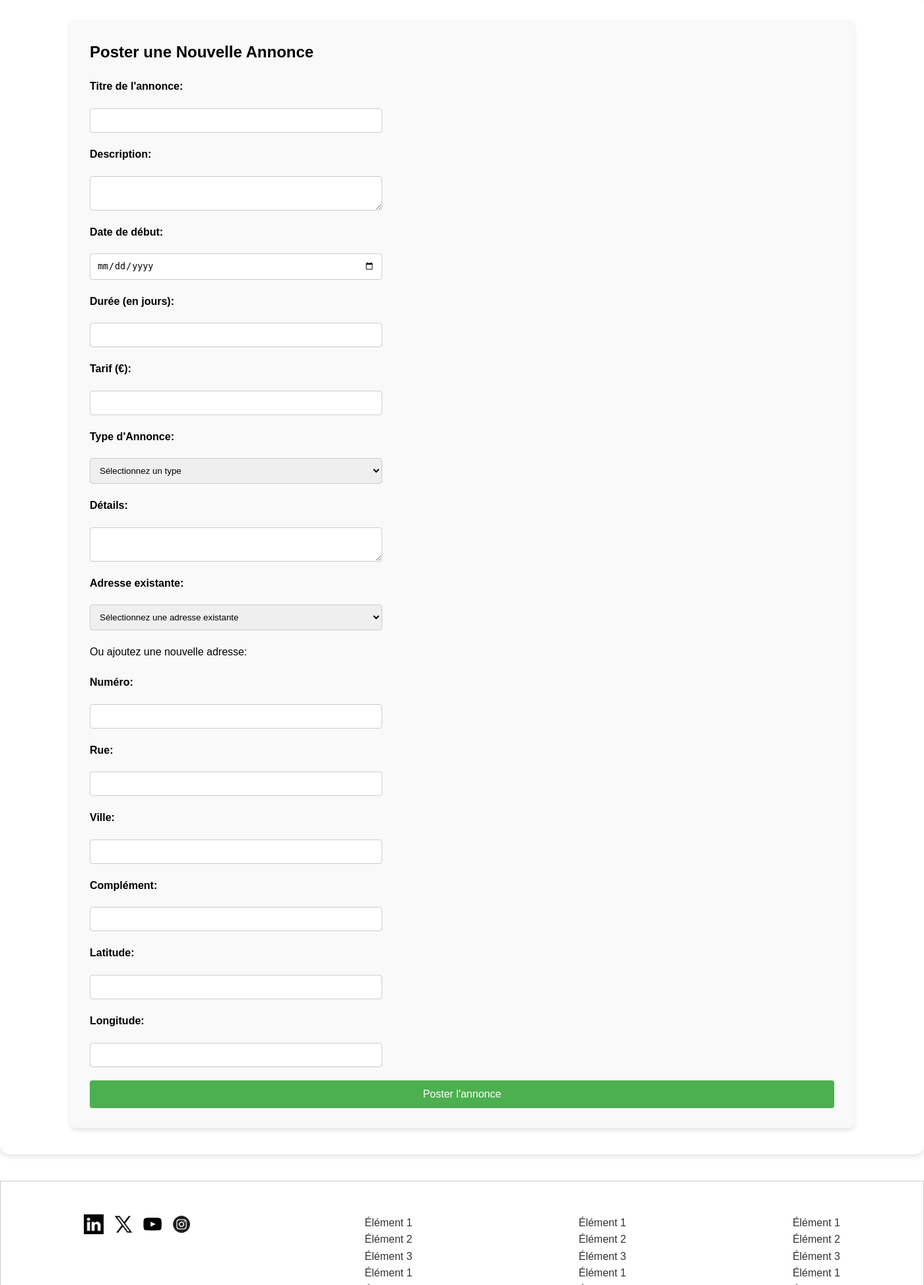
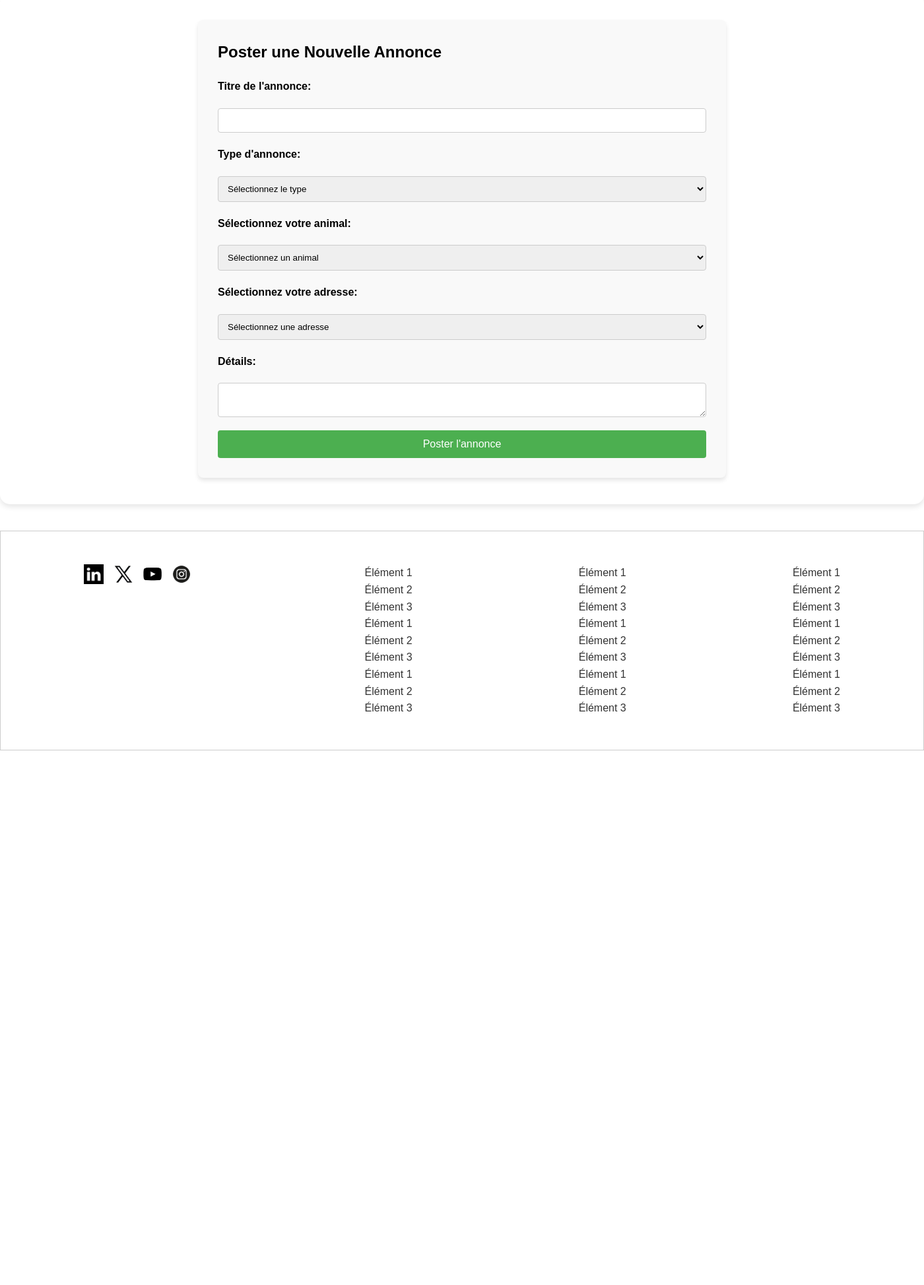
Before and after one commit to Plekiby/PetBesties, a PHP site: page /PetBesties/poster_annonce in a window 1400 px wide. Shown: the part 70-2017 px from the top of the page at 66% size. After the commit the page ends 1207 px from the top, so only its background shows below. Run offline with PHP 8.4, Linux system fonts and the light colour scheme; the visitor is signed in with stand-in values (Sample User, id 1); tables that the repository leaves empty or names only in its code hold one stand-in row (values such as "Sample post"); data that the repository does not hold is empty.

Commit message:
[WIP] Création d'annonces

```diff
--- a/controllers/AnnonceController.php
+++ b/controllers/AnnonceController.php
@@ -1,11 +1,14 @@
 <?php
 require_once __DIR__ . '/../models/Annonce.php';
+require_once __DIR__ . '/../models/Utilisateur.php'; // Added to use Utilisateur model
 
 class AnnonceController {
     private $model;
+    private $utilisateurModel; // Added property
 
     public function __construct() {
         $this->model = new Annonce();
+        $this->utilisateurModel = new Utilisateur(); // Instantiate Utilisateur model
     }
 
     public function index() {
@@ -42,6 +45,23 @@
         $adresseModel = new Adresse();
         $adresses = $adresseModel->fetchAll();
 
+        // Start session if not already started
+        if (session_status() == PHP_SESSION_NONE) {
+            session_start();
+        }
+
+        if (isset($_SESSION['user_id'])) {
+            $userId = $_SESSION['user_id'];
+            // Fetch user's animals using Utilisateur model
+            $animals = $this->utilisateurModel->getUserAnimals($userId);
+            // Fetch user's addresses using Utilisateur model
+            $adresses = $this->utilisateurModel->getUserAddresses($userId);
+        } else {
+            // Redirect to login if not authenticated
+            header('Location: /PetBesties/connexion');
+            exit;
+        }
+
         include __DIR__ . '/../views/header.php';
         include __DIR__ . '/../views/poster_annonce.php';
         include __DIR__ . '/../views/footer.php';
@@ -56,29 +76,41 @@
 
             if (isset($_SESSION['user_id'])) {
                 // Récupérer et valider les données du formulaire
-                $titre = $_POST['titre_annonce'] ?? null;
-                $description = $_POST['description_annonce'] ?? null;
-                $dateDebut = $_POST['dateDebut_annonce'] ?? null;
-                $duree = $_POST['duree_annonce'] ?? null;
-                $tarif = $_POST['tarif_annonce'] ?? null;
-                $type = $_POST['type_annonce'] ?? null; // Nouveau champ pour le type
-                $details = $_POST['details_annonce'] ?? null; // Nouveau champ pour les détails
+                $type = $_POST['type_annonce'] ?? null; // Type: garde ou promenade
+                $animalId = $_POST['Id_Animal'] ?? null;
                 $adresseId = $_POST['Id_Adresse'] ?? null;
+                $details = $_POST['details_annonce'] ?? null;
+
+                // Générer le titre basé sur le type et le nom de l'animal
+                if ($animalId && $type) {
+                    // Récupérer le nom de l'animal
+                    $animal = $this->utilisateurModel->getAnimalById($animalId); // Assurez-vous que cette méthode existe
+                    if ($animal) {
+                        $titre = ucfirst($type) . ' de ' . $animal['nom_animal'];
+                    } else {
+                        $error = "Animal sélectionné invalide.";
+                    }
+                } else {
+                    $error = "Type d'annonce et animal sont requis.";
+                }
 
                 // Vérifier si une nouvelle adresse doit être créée
-                if (empty($adresseId)) {
+                if (!$adresseId) {
                     $adresseId = $this->createNewAdresse($_POST);
+                    if (!$adresseId) {
+                        $error = "Adresse invalide ou incomplète.";
+                    }
                 }
 
                 // Vérifier que toutes les données nécessaires sont présentes
-                if ($titre && $description && $dateDebut && $duree && $tarif && $type && $details && $adresseId) {
+                if (isset($titre) && isset($details) && isset($adresseId)) {
                     // Appeler le modèle pour créer l'annonce avec les paramètres requis
                     $result = $this->model->createAnnonce(
                         $titre,
-                        $description,
-                        $dateDebut,
-                        $duree,
-                        $tarif,
+                        $details, // Description remplacée par détails
+                        date('Y-m-d'), // Date de début actuelle
+                        0, // Durée par défaut, ajustez si nécessaire
+                        0, // Tarif par défaut, ajustez si nécessaire
                         $_SESSION['user_id'],
                         $type,
                         $details,
@@ -91,7 +123,9 @@
                         $error = "Erreur lors de la publication de l'annonce. Veuillez réessayer.";
                     }
                 } else {
-                    $error = "Tous les champs sont obligatoires.";
+                    if (!isset($error)) {
+                        $error = "Tous les champs sont obligatoires.";
+                    }
                 }
 
                 include __DIR__ . '/../views/header.php';
@@ -105,7 +139,7 @@
             header('Location: /PetBesties/poster_annonce');
             exit;
         }
-    } // Correction de la fermeture de la méthode postAnnonce
+    }
 
     public function showAnnonce($id) {
         try {
@@ -161,6 +195,19 @@
         }
     }
 
+    // Ajouter une méthode pour récupérer un animal par ID
+    public function getAnimalById($animalId) {
+        // Supposons que le modèle Utilisateur a une méthode pour cela
+        // Sinon, implémentez-la dans le modèle
+        $animals = $this->utilisateurModel->getUserAnimals($_SESSION['user_id']);
+        foreach ($animals as $animal) {
+            if ($animal['Id_Animal'] == $animalId) {
+                return $animal;
+            }
+        }
+        return null;
+    }
+
 } // Correction de la fermeture de la classe
 
 ?>
--- a/models/Adresse.php
+++ b/models/Adresse.php
@@ -60,5 +60,21 @@
             return false;
         }
     }
+
+    public function getUserAddresses($userId) {
+        try {
+            $sql = "SELECT adresse.Id_Adresse, adresse.numero_adresse, adresse.rue_adresse, adresse.nom_adresse
+                    FROM adresse
+                    JOIN utilisateur_adresse ON adresse.Id_Adresse = utilisateur_adresse.Id_Adresse
+                    WHERE utilisateur_adresse.Id_utilisateur = :userId";
+            $stmt = $this->conn->prepare($sql);
+            $stmt->bindParam(':userId', $userId, PDO::PARAM_INT);
+            $stmt->execute();
+            return $stmt->fetchAll(PDO::FETCH_ASSOC);
+        } catch (PDOException $e) {
+            error_log('Erreur lors de la récupération des adresses : ' . $e->getMessage());
+            return [];
+        }
+    }
 }
 ?>
--- a/models/Annonce.php
+++ b/models/Annonce.php
@@ -45,8 +45,8 @@
         try {
             $this->conn->beginTransaction();
 
-            $sql = "INSERT INTO annonce (titre_annonce, description_annonce, dateDebut_annonce, duree_annonce, tarif_annonce, Id_Statut, Id_utilisateur, datePublication_annonce, Id_Adresse)
-                    VALUES (:titre, :description, :dateDebut, :duree, :tarif, :id_statut, :id_utilisateur, NOW(), :adresseId)";
+            $sql = "INSERT INTO annonce (titre_annonce, description_annonce, dateDebut_annonce, duree_annonce, tarif_annonce, Id_Statut, Id_utilisateur, datePublication_annonce, Id_Adresse, type_annonce)
+                    VALUES (:titre, :description, :dateDebut, :duree, :tarif, :id_statut, :id_utilisateur, NOW(), :adresseId, :type_annonce)";
             $stmt = $this->conn->prepare($sql);
             $stmt->bindParam(':titre', $titre);
             $stmt->bindParam(':description', $description);
@@ -56,9 +56,11 @@
             $stmt->bindValue(':id_statut', 1, PDO::PARAM_INT); // Statut par défaut
             $stmt->bindParam(':id_utilisateur', $id_utilisateur, PDO::PARAM_INT);
             $stmt->bindParam(':adresseId', $adresseId, PDO::PARAM_INT);
+            $stmt->bindParam(':type_annonce', $type, PDO::PARAM_STR);
             $stmt->execute();
             $annonceId = $this->conn->lastInsertId();
 
+            // Gérer les types d'annonce
             if ($type === 'promenade') {
                 $sqlPromenade = "INSERT INTO promenade (Id_Promenade, details_promenade) VALUES (:annonceId, :details)";
                 $stmtPromenade = $this->conn->prepare($sqlPromenade);
--- a/models/Utilisateur.php
+++ b/models/Utilisateur.php
@@ -131,6 +131,49 @@
         }
     }
 
+    public function getUserAnimals($userId) {
+        try {
+            $sql = "SELECT Id_Animal, nom_animal, race_animal FROM animal WHERE Id_utilisateur = :userId";
+            $stmt = $this->conn->prepare($sql);
+            $stmt->bindParam(':userId', $userId, PDO::PARAM_INT);
+            $stmt->execute();
+            return $stmt->fetchAll(PDO::FETCH_ASSOC);
+        } catch (PDOException $e) {
+            error_log('Erreur lors de la récupération des animaux : ' . $e->getMessage());
+            return [];
+        }
+    }
+
+    public function getUserAddresses($userId) {
+        try {
+            $sql = "SELECT adresse.Id_Adresse, adresse.numero_adresse, adresse.rue_adresse, adresse.nom_adresse
+                    FROM adresse
+                    JOIN utilisateur_adresse ON adresse.Id_Adresse = utilisateur_adresse.Id_Adresse
+                    WHERE utilisateur_adresse.Id_utilisateur = :userId";
+            $stmt = $this->conn->prepare($sql);
+            $stmt->bindParam(':userId', $userId, PDO::PARAM_INT);
+            $stmt->execute();
+            return $stmt->fetchAll(PDO::FETCH_ASSOC);
+        } catch (PDOException $e) {
+            error_log('Erreur lors de la récupération des adresses : ' . $e->getMessage());
+            return [];
+        }
+    }
+
+    public function getAnimalById($animalId) {
+        try {
+            $sql = "SELECT Id_Animal, nom_animal, race_animal FROM animal WHERE Id_Animal = :animalId AND Id_utilisateur = :userId";
+            $stmt = $this->conn->prepare($sql);
+            $stmt->bindParam(':animalId', $animalId, PDO::PARAM_INT);
+            $stmt->bindParam(':userId', $_SESSION['user_id'], PDO::PARAM_INT);
+            $stmt->execute();
+            return $stmt->fetch(PDO::FETCH_ASSOC);
+        } catch (PDOException $e) {
+            error_log('Erreur lors de la récupération de l\'animal : ' . $e->getMessage());
+            return false;
+        }
+    }
+
     public function beginTransaction() {
         $this->conn->beginTransaction();
     }
--- a/routeur.php
+++ b/routeur.php
@@ -151,6 +151,13 @@
     include __DIR__ . '/views/footer.php';
 });
 
+// Route GET pour afficher le formulaire de création d'annonce
+$router->add('/poster_annonce', function() {
+    require_once __DIR__ . '/controllers/AnnonceController.php';
+    $controller = new AnnonceController();
+    $controller->showPostAnnonceForm();
+}, 'GET');
+
 // Route GET pour afficher le formulaire d'inscription
 $router->add('/inscription', function() {
     include __DIR__ . '/views/header.php';
@@ -271,13 +278,6 @@
     }
 });
 
-// Route GET pour afficher le formulaire de création d'annonce
-$router->add('/poster_annonce', function() {
-    require_once __DIR__ . '/controllers/AnnonceController.php';
-    $controller = new AnnonceController();
-    $controller->showPostAnnonceForm();
-}, 'GET');
-
 // Route POST pour traiter la soumission du formulaire de création d'annonce
 $router->add('/poster_annonce', function() {
     require_once __DIR__ . '/controllers/AnnonceController.php';
--- a/views/header.php
+++ b/views/header.php
@@ -23,12 +23,14 @@
         <a href="#" class="dropbtn">🐕 PetSitter</a>
         <div class="dropdown-content">
             <a href="/PetBesties/petsitter">Voir les annonces</a>
+            <a href="/PetBesties/poster_annonce">Poster une annonce</a>
         </div>
     </div>
     <div class="dropdown">
         <a href="#" class="dropbtn">🐾 PetOwner</a>
         <div class="dropdown-content">
             <a href="/PetBesties/petowner">Voir les annonces</a>
+            <a href="/PetBesties/poster_annonce">Poster une annonce</a>
         </div>
     </div>
     <a href="/PetBesties/contact">Contact</a>
--- a/views/poster_annonce.php
+++ b/views/poster_annonce.php
@@ -17,10 +17,10 @@
 
     .annonce-form {
         display: grid;
-        grid-template-columns: 2fr 3fr; /* Ajustement des proportions pour plus de largeur */
+        grid-template-columns: 1fr; /* Full width */
         gap: 20px;
-        width: 90%; /* Augmentation de la largeur */
-        max-width: 1200px;
+        width: 100%; /* Ensure full width */
+        max-width: 800px; /* Adjust as needed */
         background-color: #f9f9f9;
         padding: 30px;
         border-radius: 8px;
@@ -28,25 +28,19 @@
     }
 
     .annonce-form label {
-        grid-column: span 2;
         font-weight: bold;
     }
 
+    .annonce-form select,
     .annonce-form input,
-    .annonce-form textarea,
-    .annonce-form select {
+    .annonce-form textarea {
         width: 100%;
         padding: 10px;
         border: 1px solid #ccc;
         border-radius: 4px;
     }
 
-    .annonce-form .full-width {
-        grid-column: span 2;
-    }
-
     .annonce-form button {
-        grid-column: span 2;
         padding: 12px;
         background-color: #4CAF50;
         color: white;
@@ -65,10 +59,6 @@
         .annonce-form {
             grid-template-columns: 1fr;
         }
-
-        .annonce-form .full-width {
-            grid-column: span 1;
-        }
     }
 
     /* ...existing styles... */
@@ -76,17 +66,52 @@
     <script>
     function toggleAnnonceFields() {
         var type = document.getElementById('type_annonce').value;
+        var gardiennageFields = document.getElementById('gardiennage_fields');
+        var promenadeFields = document.getElementById('promenade_fields');
+        var newAddressFields = document.getElementById('new_address_fields');
+
         if (type === 'gardiennage') {
-            document.getElementById('gardiennage_fields').style.display = 'block';
-            document.getElementById('promenade_fields').style.display = 'none';
+            gardiennageFields.style.display = 'block';
+            promenadeFields.style.display = 'none';
+            generateTitle('Garde');
         } else if (type === 'promenade') {
-            document.getElementById('promenade_fields').style.display = 'block';
-            document.getElementById('gardiennage_fields').style.display = 'none';
+            promenadeFields.style.display = 'block';
+            gardiennageFields.style.display = 'none';
+            generateTitle('Promenade');
         } else {
-            document.getElementById('gardiennage_fields').style.display = 'none';
-            document.getElementById('promenade_fields').style.display = 'none';
+            gardiennageFields.style.display = 'none';
+            promenadeFields.style.display = 'none';
+            document.getElementById('titre_annonce').value = '';
         }
     }
+
+    function generateTitle(type) {
+        var animalSelect = document.getElementById('animal');
+        var animalName = animalSelect.options[animalSelect.selectedIndex].text.split(' (')[0];
+        document.getElementById('titre_annonce').value = type + ' de ' + animalName;
+    }
+
+    function toggleAddressCreation() {
+        var adresseSelect = document.getElementById('adresse');
+        var newAddressFields = document.getElementById('new_address_fields');
+
+        if (adresseSelect.value === '') {
+            newAddressFields.style.display = 'block';
+        } else {
+            newAddressFields.style.display = 'none';
+        }
+    }
+
+    window.onload = function() {
+        document.getElementById('type_annonce').addEventListener('change', toggleAnnonceFields);
+        document.getElementById('animal').addEventListener('change', function() {
+            var type = document.getElementById('type_annonce').value;
+            if (type) {
+                generateTitle(type.charAt(0).toUpperCase() + type.slice(1));
+            }
+        });
+        document.getElementById('adresse').addEventListener('change', toggleAddressCreation);
+    };
     </script>
 </head>
 <body>
@@ -95,60 +120,35 @@
 
         <div class="annonce-form-container">
             <form class="annonce-form" method="POST" action="/PetBesties/poster_annonce">
-                <h2 class="full-width">Poster une Nouvelle Annonce</h2>
+                <h2>Poster une Nouvelle Annonce</h2>
 
-                <label for="titre">Titre de l'annonce:</label>
-                <input type="text" id="titre" name="titre_annonce" required>
+                <!-- Titre de l'annonce (auto-généré) -->
+                <label for="titre_annonce">Titre de l'annonce:</label>
+                <input type="text" id="titre_annonce" name="titre_annonce" readonly required>
 
-                <label for="description">Description:</label>
-                <textarea id="description" name="description_annonce" required></textarea>
-
-                <label for="dateDebut">Date de début:</label>
-                <input type="date" id="dateDebut" name="dateDebut_annonce" required>
-
-                <label for="duree">Durée (en jours):</label>
-                <input type="number" id="duree" name="duree_annonce" required>
-
-                <label for="tarif">Tarif (€):</label>
-                <input type="number" step="0.01" id="tarif" name="tarif_annonce" required>
-
-                <label for="type_annonce">Type d'Annonce:</label>
-                <select name="type_annonce" id="type_annonce" onchange="toggleAnnonceFields()" required>
-                    <option value="">Sélectionnez un type</option>
+                <!-- Type d'annonce -->
+                <label for="type_annonce">Type d'annonce:</label>
+                <select id="type_annonce" name="type_annonce" required>
+                    <option value="">Sélectionnez le type</option>
+                    <option value="gardiennage">Garde</option>
                     <option value="promenade">Promenade</option>
-                    <option value="gardiennage">Gardiennage</option>
                 </select>
 
-                <div id="promenade_fields" style="display:none;">
-                    <label for="promenade">Promenade:</label>
-                    <select id="promenade" name="Id_Promenade">
-                        <option value="">Sélectionnez une option</option>
-                        <?php foreach ($promenades as $promenade): ?>
-                            <option value="<?php echo htmlspecialchars($promenade['Id_Promenade']); ?>">
-                                <?php echo htmlspecialchars($promenade['Nom_Promenade'] ?? 'Option sans nom'); ?>
+                <!-- Selection de l'animal -->
+                <label for="animal">Sélectionnez votre animal:</label>
+                <select id="animal" name="Id_Animal" required>
+                    <option value="">Sélectionnez un animal</option>
+                    <?php foreach ($animals as $animal): ?>
+                        <option value="<?php echo htmlspecialchars($animal['Id_Animal']); ?>">
+                            <?php echo htmlspecialchars($animal['nom_animal'] . ' (' . $animal['race_animal'] . ')'); ?>
                         </option>
                     <?php endforeach; ?>
                 </select>
-                </div>
 
-                <div id="gardiennage_fields" style="display:none;">
-                    <label for="gardiennage">Gardiennage:</label>
-                    <select id="gardiennage" name="Id_Gardiennage">
-                        <option value="">Sélectionnez une option</option>
-                        <?php foreach ($gardiennages as $gardiennage): ?>
-                            <option value="<?php echo htmlspecialchars($gardiennage['Id_Gardiennage']); ?>">
-                                <?php echo htmlspecialchars($gardiennage['Nom_Gardiennage'] ?? 'Option sans nom'); ?>
-                            </option>
-                        <?php endforeach; ?>
-                    </select>
-                </div>
-
-                <label for="details_annonce">Détails:</label>
-                <textarea name="details_annonce" id="details_annonce" required></textarea>
-
-                <label for="adresse">Adresse existante:</label>
-                <select id="adresse" name="Id_Adresse">
-                    <option value="">Sélectionnez une adresse existante</option>
+                <!-- Selection de l'adresse -->
+                <label for="adresse">Sélectionnez votre adresse:</label>
+                <select id="adresse" name="Id_Adresse" required>
+                    <option value="">Sélectionnez une adresse</option>
                     <?php foreach ($adresses as $adresse): ?>
                         <option value="<?php echo htmlspecialchars($adresse['Id_Adresse']); ?>">
                             <?php echo htmlspecialchars($adresse['numero_adresse'] . ' ' . $adresse['rue_adresse'] . ', ' . $adresse['nom_adresse']); ?>
@@ -156,7 +156,9 @@
                     <?php endforeach; ?>
                 </select>
 
-                <p class="full-width">Ou ajoutez une nouvelle adresse:</p>
+                <!-- Nouveau champ pour ajouter une adresse seulement si aucune adresse sélectionnée -->
+                <div id="new_address_fields" style="display:none;">
+                    <p>Ajoutez une nouvelle adresse:</p>
 
                     <label for="numero">Numéro:</label>
                     <input type="number" id="numero" name="numero_adresse" min="1">
@@ -175,6 +177,11 @@
 
                     <label for="longitude">Longitude:</label>
                     <input type="text" id="longitude" name="longitude">
+                </div>
+
+                <!-- Détails de l'annonce -->
+                <label for="details_annonce">Détails:</label>
+                <textarea name="details_annonce" id="details_annonce" required></textarea>
 
                 <button type="submit">Poster l'annonce</button>
 
```
Lines whose indentation alone changed are shown as unchanged.
